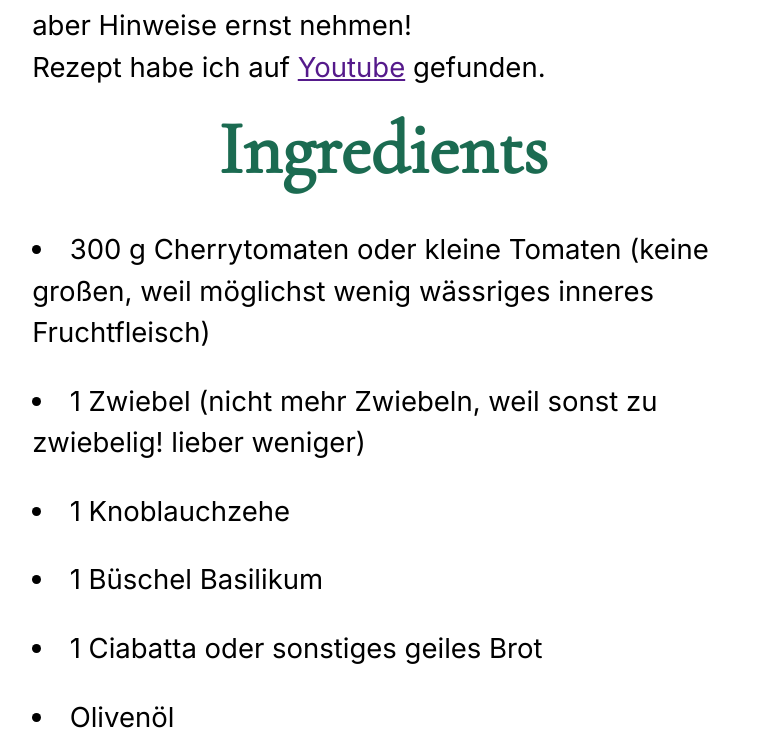
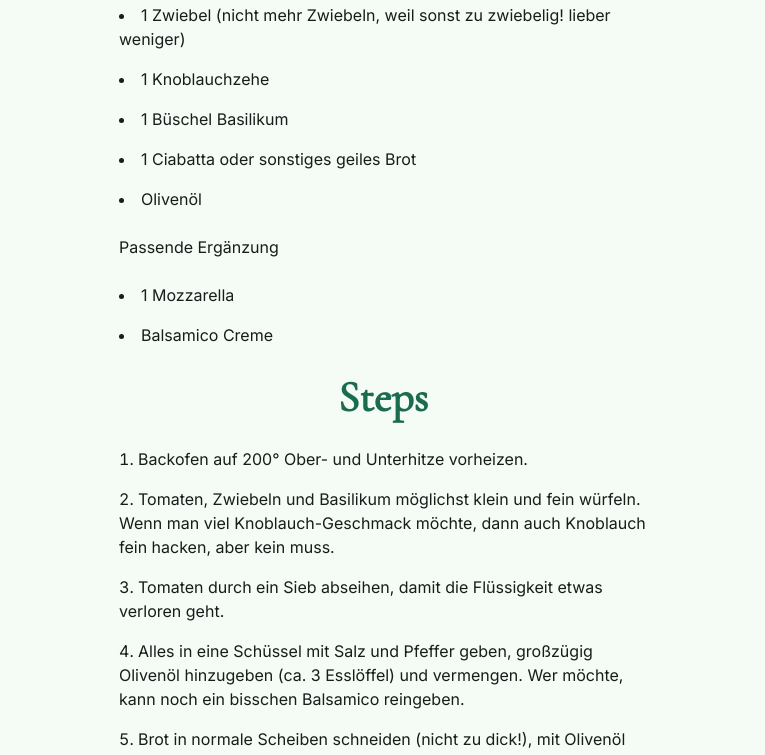
Before and after one commit to Dredur/odin-recipes, a plain HTML site: page recipes/bruschetta.html in a window 1280 px wide. Shown: the part 720-1475 px from the top of the page, without its empty margins (257-1022 px from the left). Drawn offline with nearby package versions, Linux system fonts and the light colour scheme.

Commit message:
fix font-sizes and add colors on recipes

```diff
--- a/index.css
+++ b/index.css
@@ -138,7 +138,7 @@ body {
   padding-right: calc(var(--cardImg-width)/2 - var(--cardImgWrapper-width)/2 + var(--cardImg-position));
   /* ^ gleiche wie padding-right: calc(2*var(--cardImg-position)) */
   padding-left: 5%;
-  border-radius: 0.5rem;
+  border-radius: 1rem;
   background-color: var(--color-surface-container);
   color: var(--color-on-surface);
   /* background: #FCF8EE;
--- a/recipes.css
+++ b/recipes.css
@@ -95,12 +95,9 @@ p, a, li, ul, ol {
 
 body {
   min-height: 100vh;
-  width: 45ch;
+  width: 66ch;
   margin: 0 auto;
-}
-
-html {
-  font-size: clamp(1rem, 0.75rem + 1.5vw, 2rem);
+  background-color: var(--color-surface);
 }
 
 h1, h2, h3, h4, h5, h6 {
@@ -113,11 +110,17 @@ h1, h2, h3, h4, h5, h6 {
 
 ul, ol, li, p {
   font-family: var(--font-normal);
+  color: var(--color-on-surface);
 }
 
 p {
   padding: 8px 0px;
   line-height: 1.5;
+}
+
+a {
+  text-decoration: none;
+  color: var(--color-tertiary)
 }
 
 ul, ol, li {
```
